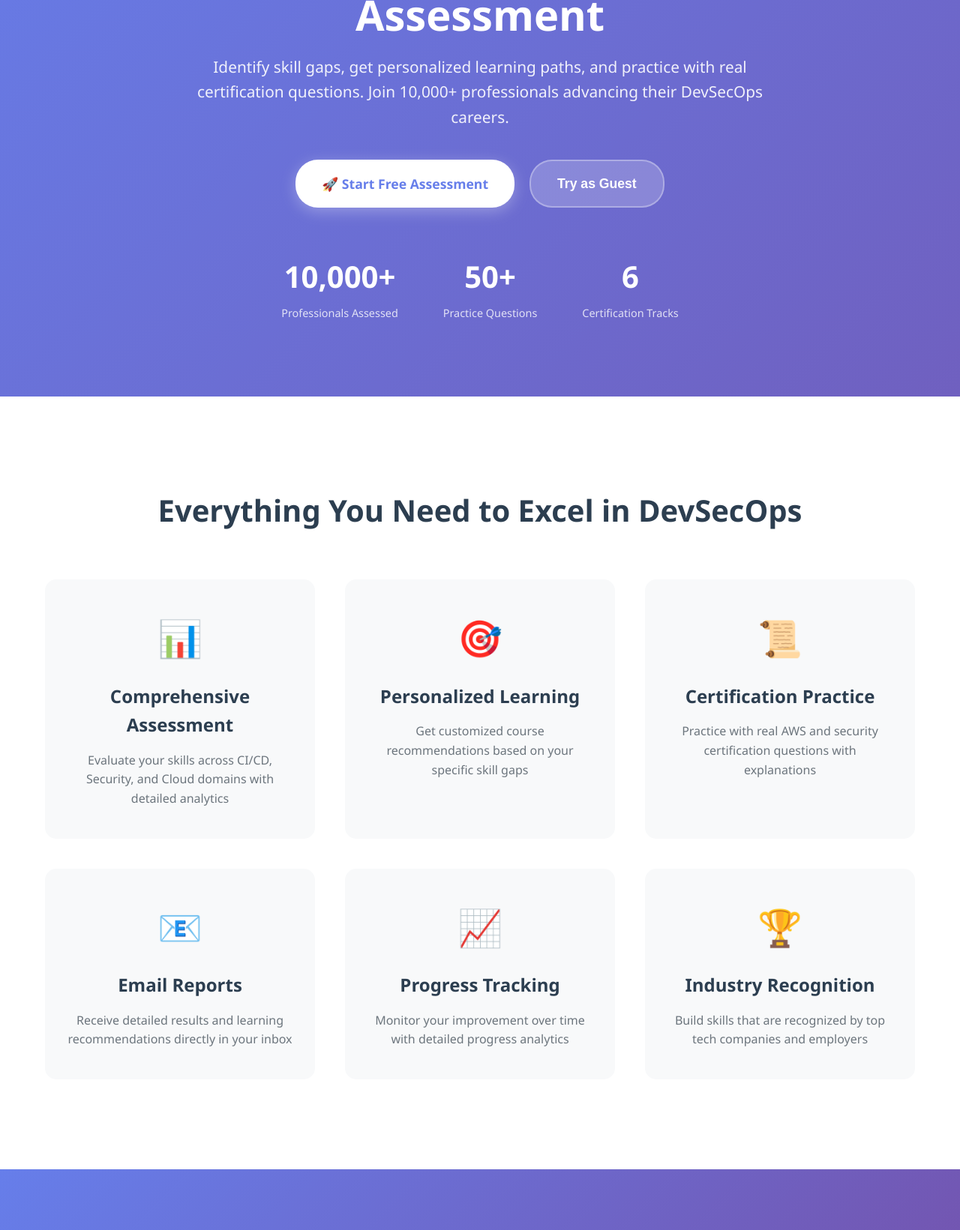
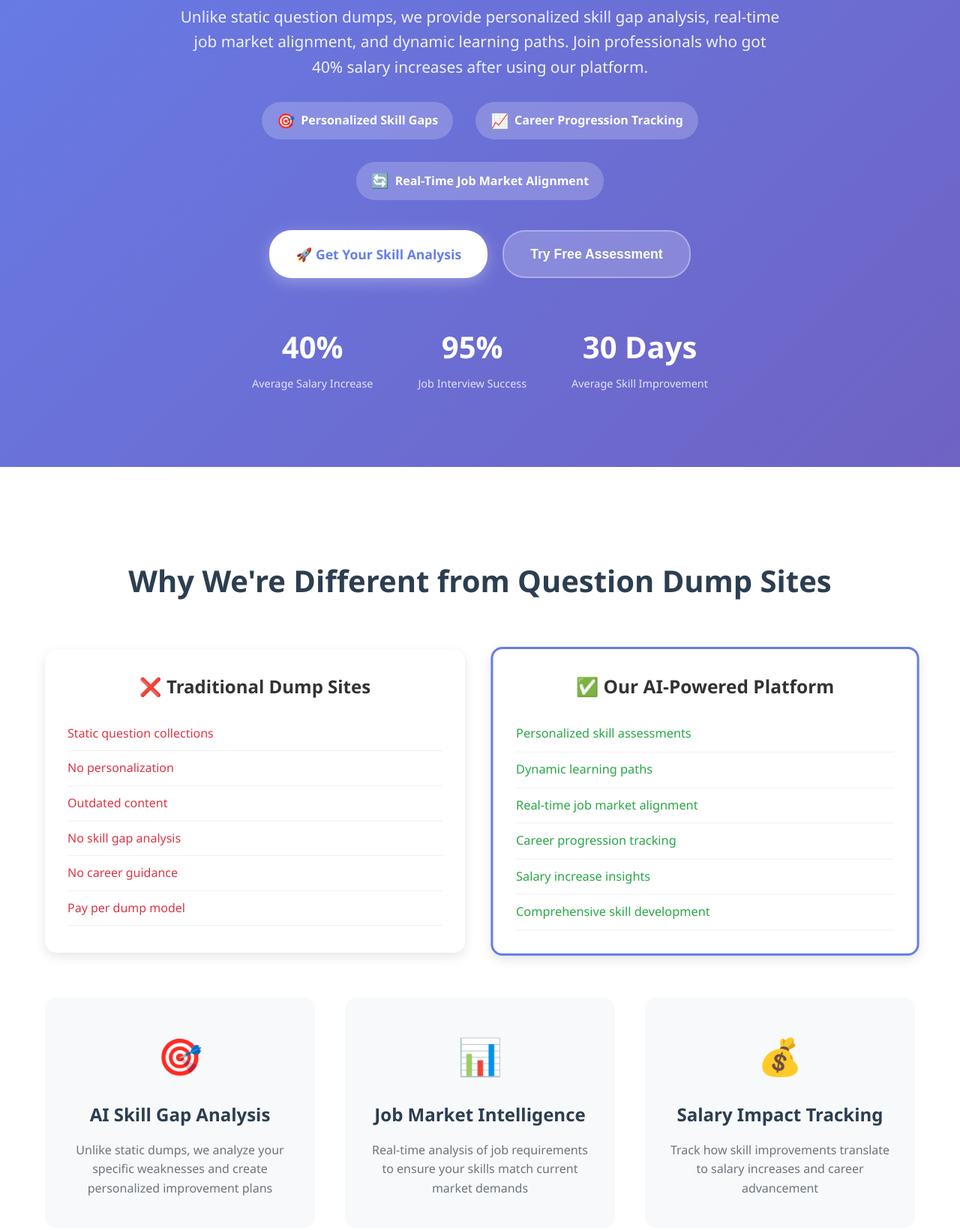
Before and after one commit to ThopuriSeetaramaiah/devsecops-analyzer, a website: page public/dashboard.html in a window 1280 px wide. Shown: the part 338-1979 px from the top of the page at 75% size. Drawn offline with Linux system fonts and the light colour scheme.

Commit message:
Competitive differentiation: AI-powered career platform vs static dump sites

```diff
--- a/public/dashboard.css
+++ b/public/dashboard.css
@@ -95,9 +95,31 @@
 
 .hero-subtitle {
     font-size: 1.3rem;
-    margin-bottom: 40px;
+    margin-bottom: 30px;
     opacity: 0.9;
     line-height: 1.6;
+}
+
+.unique-value {
+    display: flex;
+    justify-content: center;
+    gap: 30px;
+    margin-bottom: 40px;
+    flex-wrap: wrap;
+}
+
+.value-item {
+    display: flex;
+    align-items: center;
+    gap: 8px;
+    background: rgba(255,255,255,0.2);
+    padding: 10px 20px;
+    border-radius: 25px;
+    font-weight: 600;
+}
+
+.value-icon {
+    font-size: 1.2rem;
 }
 
 .hero-actions {
@@ -182,6 +204,51 @@
     display: grid;
     grid-template-columns: repeat(auto-fit, minmax(350px, 1fr));
     gap: 40px;
+}
+
+.comparison-grid {
+    display: grid;
+    grid-template-columns: 1fr 1fr;
+    gap: 40px;
+    margin-bottom: 60px;
+}
+
+.comparison-card {
+    background: white;
+    border-radius: 15px;
+    padding: 30px;
+    box-shadow: 0 5px 15px rgba(0,0,0,0.1);
+}
+
+.comparison-card.highlight {
+    border: 3px solid #667eea;
+    transform: scale(1.02);
+}
+
+.comparison-card h3 {
+    font-size: 1.5rem;
+    margin-bottom: 20px;
+    text-align: center;
+}
+
+.comparison-list {
+    list-style: none;
+    padding: 0;
+}
+
+.comparison-list li {
+    padding: 10px 0;
+    border-bottom: 1px solid #f0f0f0;
+    font-size: 1rem;
+}
+
+.comparison-list.negative li {
+    color: #dc3545;
+}
+
+.comparison-list.positive li {
+    color: #28a745;
+    font-weight: 500;
 }
 
 .feature-card {
--- a/public/dashboard.html
+++ b/public/dashboard.html
@@ -28,26 +28,41 @@
 
         <main class="hero-section">
             <div class="hero-content">
-                <h1 class="hero-title">Master DevSecOps Skills with AI-Powered Assessment</h1>
-                <p class="hero-subtitle">Identify skill gaps, get personalized learning paths, and practice with real certification questions. Join 10,000+ professionals advancing their DevSecOps careers.</p>
+                <h1 class="hero-title">The Only AI-Powered DevSecOps Career Platform</h1>
+                <p class="hero-subtitle">Unlike static question dumps, we provide personalized skill gap analysis, real-time job market alignment, and dynamic learning paths. Join professionals who got 40% salary increases after using our platform.</p>
+
+                <div class="unique-value">
+                    <div class="value-item">
+                        <span class="value-icon">🎯</span>
+                        <span>Personalized Skill Gaps</span>
+                    </div>
+                    <div class="value-item">
+                        <span class="value-icon">📈</span>
+                        <span>Career Progression Tracking</span>
+                    </div>
+                    <div class="value-item">
+                        <span class="value-icon">🔄</span>
+                        <span>Real-Time Job Market Alignment</span>
+                    </div>
+                </div>
 
                 <div class="hero-actions">
-                    <a href="signup.html" class="btn-hero-primary">🚀 Start Free Assessment</a>
-                    <button onclick="continueAsGuest()" class="btn-hero-secondary">Try as Guest</button>
+                    <a href="signup.html" class="btn-hero-primary">🚀 Get Your Skill Analysis</a>
+                    <button onclick="continueAsGuest()" class="btn-hero-secondary">Try Free Assessment</button>
                 </div>
 
                 <div class="hero-stats">
                     <div class="stat">
-                        <div class="stat-number">10,000+</div>
-                        <div class="stat-label">Professionals Assessed</div>
+                        <div class="stat-number">40%</div>
+                        <div class="stat-label">Average Salary Increase</div>
                     </div>
                     <div class="stat">
-                        <div class="stat-number">50+</div>
-                        <div class="stat-label">Practice Questions</div>
+                        <div class="stat-number">95%</div>
+                        <div class="stat-label">Job Interview Success</div>
                     </div>
                     <div class="stat">
-                        <div class="stat-number">6</div>
-                        <div class="stat-label">Certification Tracks</div>
+                        <div class="stat-number">30 Days</div>
+                        <div class="stat-label">Average Skill Improvement</div>
                     </div>
                 </div>
             </div>
@@ -55,37 +70,62 @@
 
         <section class="features-section" id="features">
             <div class="container">
-                <h2 class="section-title">Everything You Need to Excel in DevSecOps</h2>
+                <h2 class="section-title">Why We're Different from Question Dump Sites</h2>
+                <div class="comparison-grid">
+                    <div class="comparison-card">
+                        <h3>❌ Traditional Dump Sites</h3>
+                        <ul class="comparison-list negative">
+                            <li>Static question collections</li>
+                            <li>No personalization</li>
+                            <li>Outdated content</li>
+                            <li>No skill gap analysis</li>
+                            <li>No career guidance</li>
+                            <li>Pay per dump model</li>
+                        </ul>
+                    </div>
+                    <div class="comparison-card highlight">
+                        <h3>✅ Our AI-Powered Platform</h3>
+                        <ul class="comparison-list positive">
+                            <li>Personalized skill assessments</li>
+                            <li>Dynamic learning paths</li>
+                            <li>Real-time job market alignment</li>
+                            <li>Career progression tracking</li>
+                            <li>Salary increase insights</li>
+                            <li>Comprehensive skill development</li>
+                        </ul>
+                    </div>
+                </div>
+
                 <div class="features-grid">
                     <div class="feature-card">
-                        <div class="feature-icon">📊</div>
-                        <h3>Comprehensive Assessment</h3>
-                        <p>Evaluate your skills across CI/CD, Security, and Cloud domains with detailed analytics</p>
+                        <div class="feature-icon">🎯</div>
+                        <h3>AI Skill Gap Analysis</h3>
+                        <p>Unlike static dumps, we analyze your specific weaknesses and create personalized improvement plans</p>
                     </div>
                     <div class="feature-card">
-                        <div class="feature-icon">🎯</div>
-                        <h3>Personalized Learning</h3>
-                        <p>Get customized course recommendations based on your specific skill gaps</p>
+                        <div class="feature-icon">📊</div>
+                        <h3>Job Market Intelligence</h3>
+                        <p>Real-time analysis of job requirements to ensure your skills match current market demands</p>
                     </div>
                     <div class="feature-card">
-                        <div class="feature-icon">📜</div>
-                        <h3>Certification Practice</h3>
-                        <p>Practice with real AWS and security certification questions with explanations</p>
+                        <div class="feature-icon">💰</div>
+                        <h3>Salary Impact Tracking</h3>
+                        <p>Track how skill improvements translate to salary increases and career advancement</p>
                     </div>
                     <div class="feature-card">
-                        <div class="feature-icon">📧</div>
-                        <h3>Email Reports</h3>
-                        <p>Receive detailed results and learning recommendations directly in your inbox</p>
+                        <div class="feature-icon">🔄</div>
+                        <h3>Adaptive Learning</h3>
+                        <p>Content adapts based on your progress, focusing on areas that need the most improvement</p>
+                    </div>
+                    <div class="feature-card">
+                        <div class="feature-icon">🏆</div>
+                        <h3>Career Progression</h3>
+                        <p>Clear roadmap from your current level to senior DevSecOps roles with timeline estimates</p>
                     </div>
                     <div class="feature-card">
                         <div class="feature-icon">📈</div>
-                        <h3>Progress Tracking</h3>
-                        <p>Monitor your improvement over time with detailed progress analytics</p>
-                    </div>
-                    <div class="feature-card">
-                        <div class="feature-icon">🏆</div>
-                        <h3>Industry Recognition</h3>
-                        <p>Build skills that are recognized by top tech companies and employers</p>
+                        <h3>Success Metrics</h3>
+                        <p>Track interview success rate, job offers, and salary improvements from our users</p>
                     </div>
                 </div>
             </div>
```
Also changed, not shown: competitive-analysis.md (added, +39 -0 lines), server.js (+70 -0 lines).
